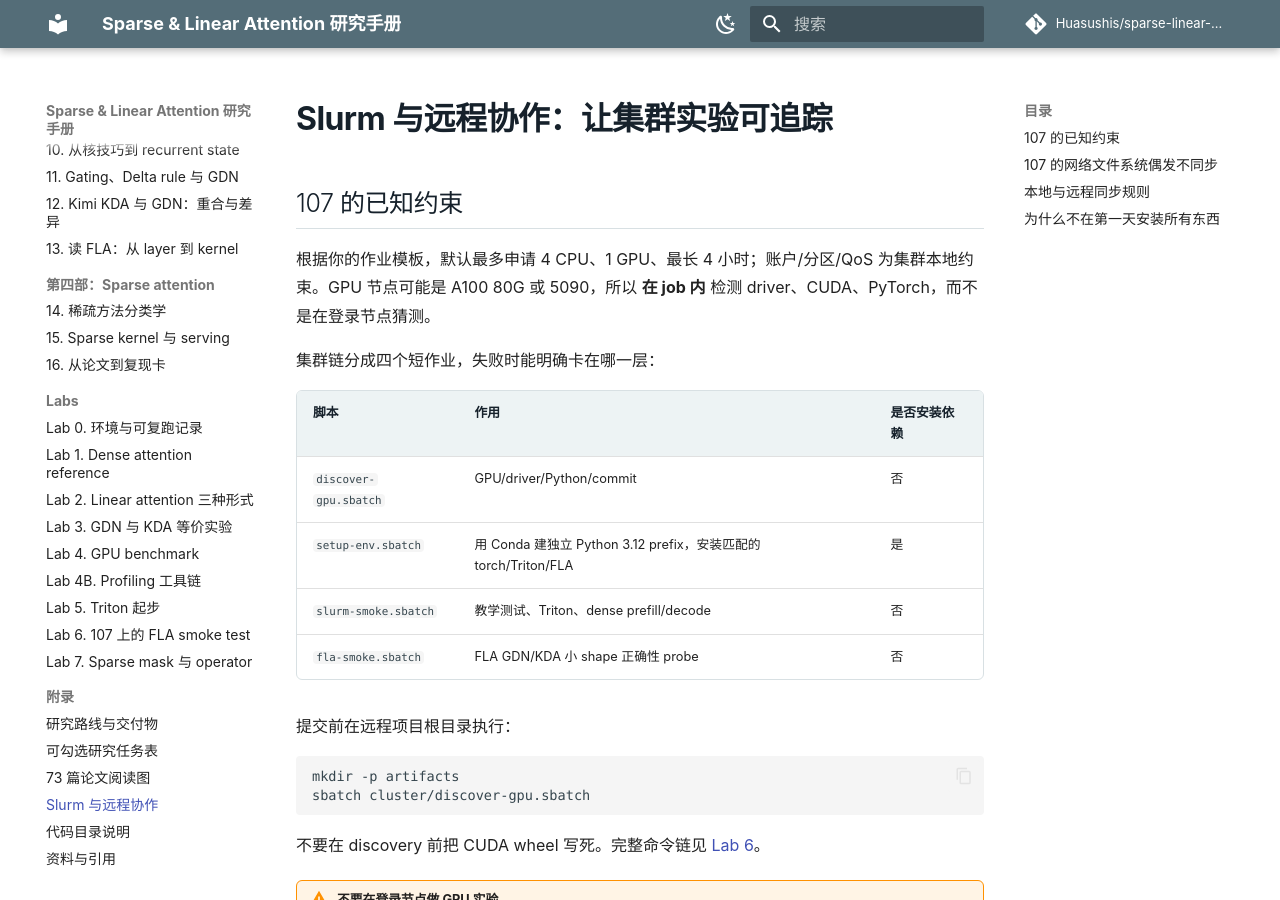
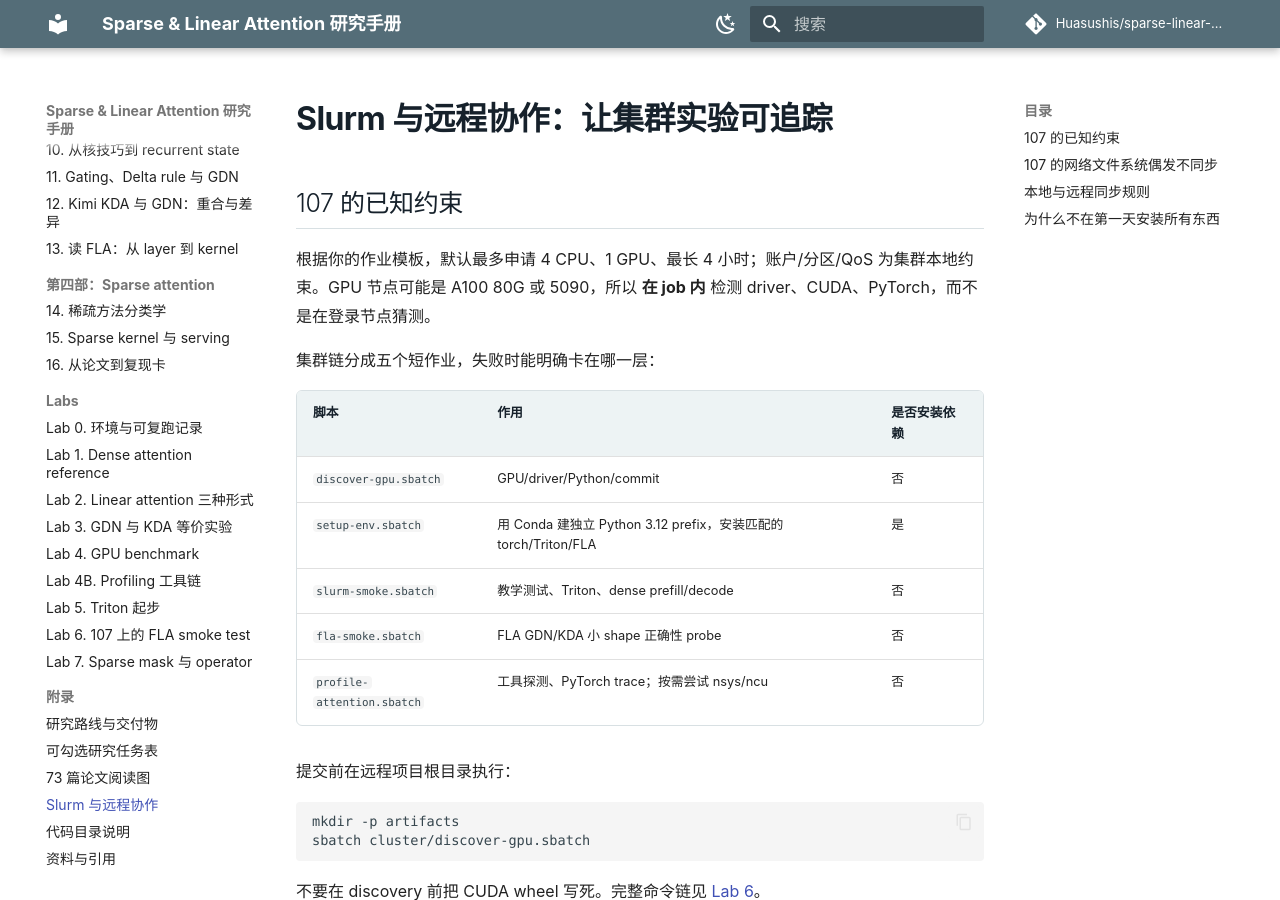
Before and after one commit to Huasushis/sparse-linear-attention, an MkDocs documentation site: the page built from book/appendix/slurm-and-git.md, in a window 1280 px wide and 900 px high. Built offline with MkDocs 1.6.1 and Material for MkDocs 9.7.7, drawn with Linux system fonts in a browser that asks for light colours; comment, search, counter and statistics services are not loaded.

```diff
--- a/book/appendix/slurm-and-git.md
+++ b/book/appendix/slurm-and-git.md
@@ -4,7 +4,7 @@
 
 根据你的作业模板，默认最多申请 4 CPU、1 GPU、最长 4 小时；账户/分区/QoS 为集群本地约束。GPU 节点可能是 A100 80G 或 5090，所以 **在 job 内** 检测 driver、CUDA、PyTorch，而不是在登录节点猜测。
 
-集群链分成四个短作业，失败时能明确卡在哪一层：
+集群链分成五个短作业，失败时能明确卡在哪一层：
 
 | 脚本 | 作用 | 是否安装依赖 |
 | --- | --- | --- |
@@ -12,6 +12,7 @@
 | `setup-env.sbatch` | 用 Conda 建独立 Python 3.12 prefix，安装匹配的 torch/Triton/FLA | 是 |
 | `slurm-smoke.sbatch` | 教学测试、Triton、dense prefill/decode | 否 |
 | `fla-smoke.sbatch` | FLA GDN/KDA 小 shape 正确性 probe | 否 |
+| `profile-attention.sbatch` | 工具探测、PyTorch trace；按需尝试 nsys/ncu | 否 |
 
 提交前在远程项目根目录执行：
 
```
Also changed, not shown: README.md (+2 -1 lines), study/runs/2026-07-23-107-teacher-run.md (+6 -0 lines).
